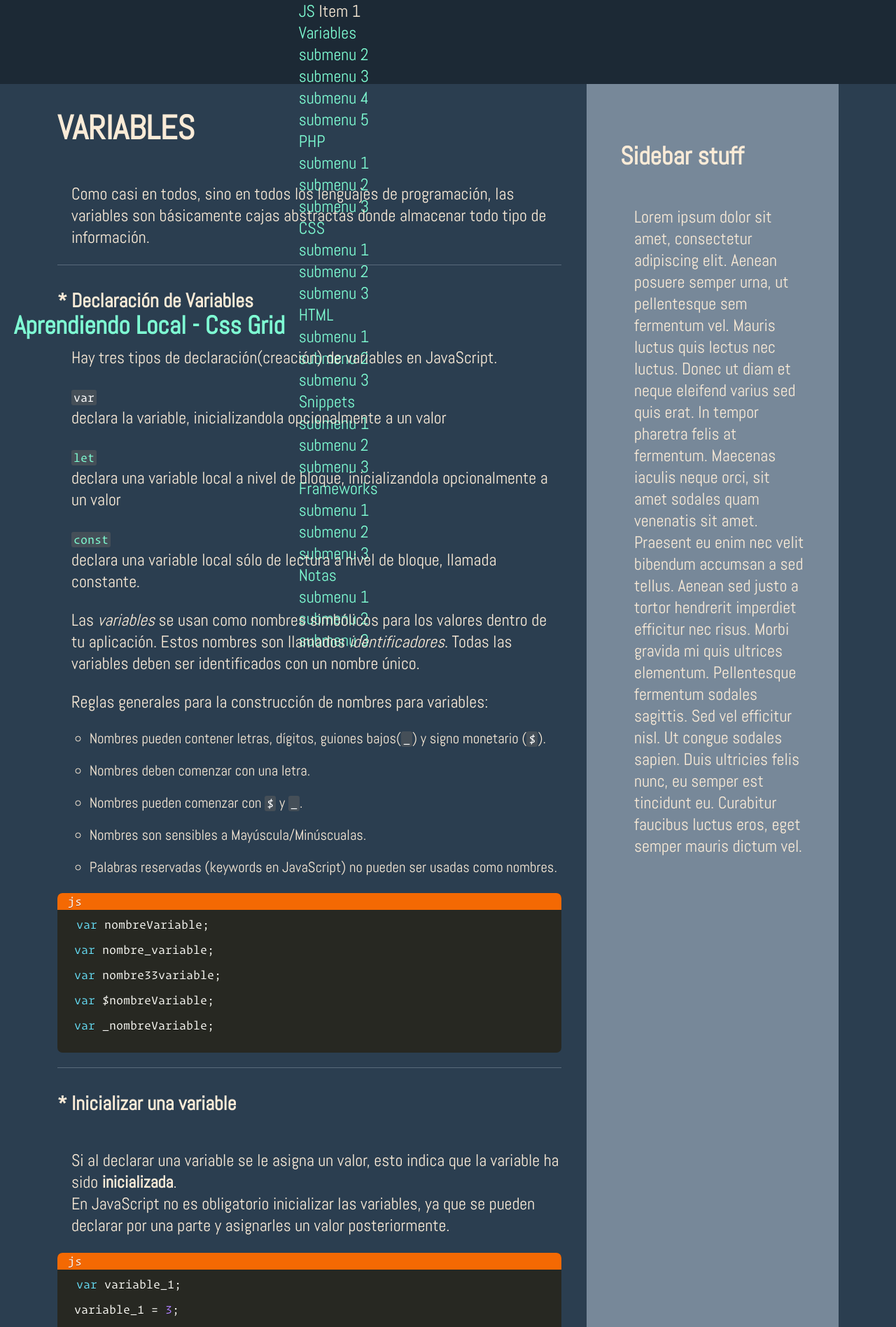
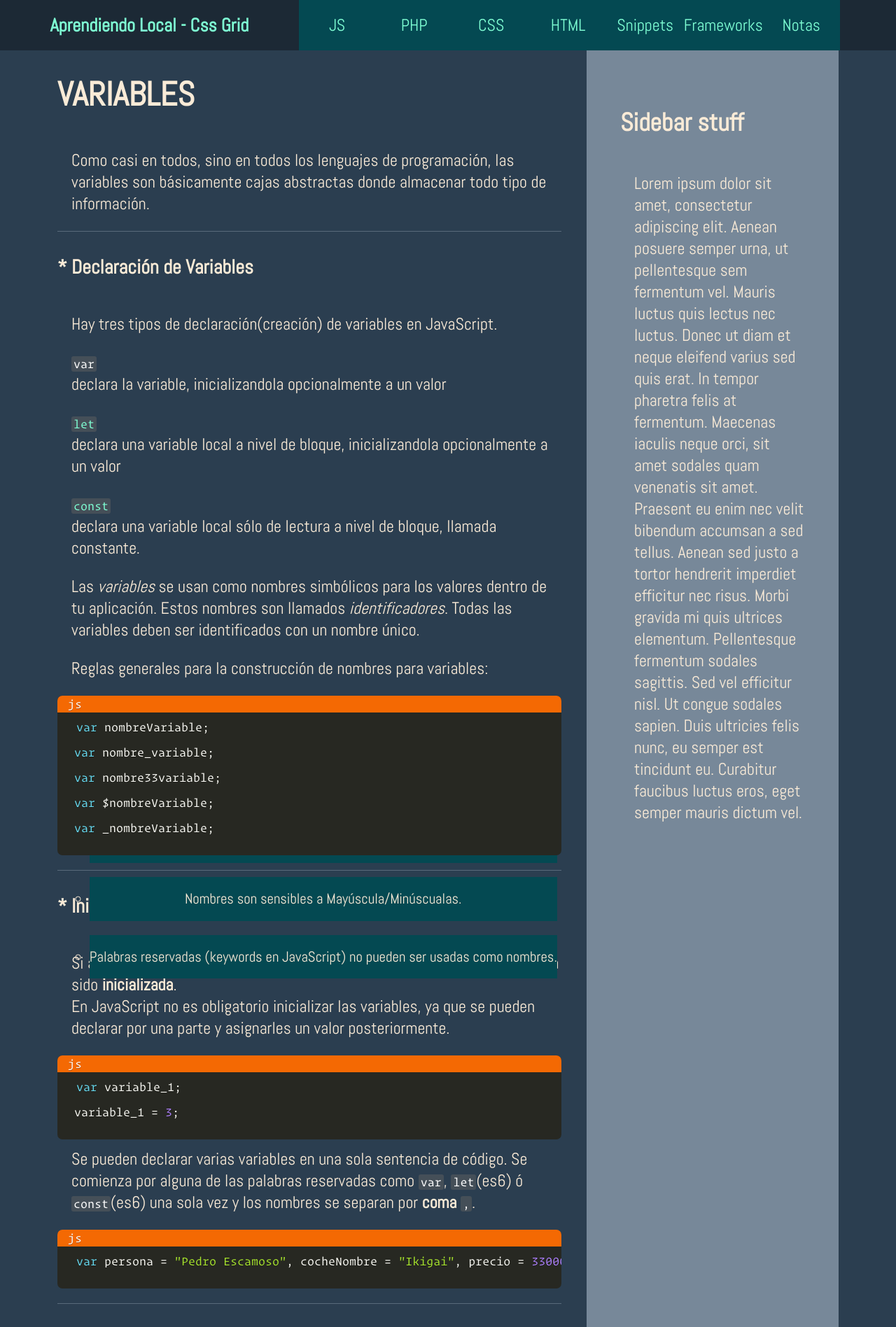
Before and after one commit to jesushernan3/aprendiendo.local, a PHP site: page /views/variables-js.php in a window 1280 px wide. Shown: the top 1896 px of the page at 70% size. Run offline with PHP 8.4, Linux system fonts and the light colour scheme.

Commit message:
resolviendo menu

```diff
--- a/css/main.css
+++ b/css/main.css
@@ -39,7 +39,7 @@ body {
 }
 body {
   grid-template:
-    "header header header header" 5em
+    "header header header header" 3em
     ". main sidebar ." auto
     "footer footer footer footer" 10em
     / 1fr minmax(30em, 5fr) minmax(15em, 2fr) 1fr;
@@ -79,7 +79,7 @@ header {
   grid-area: hero;
 }
 .header-title {
-  font-size: 1.5em;
+  font-size: 1.1em;
   display: flex;
   justify-content: center;
   -ms-align-items: center;
@@ -157,7 +157,36 @@ pre[rel="CODIGO"]::before {
 /*====================
   Main Nav
   ====================*/
+#main-nav {
+  grid-area: nav;
+}
+ul {
+  position: absolute;
+}
 
+ul li.menues {
+  float: left;
+  min-width: 110px;
+}
+ul li {
+  background: #044952;
+  line-height: 3em;
+  text-align: center;
+  cursor: pointer;
+}
+
+ul li a {
+  display: block;
+}
+
+ul li ul {
+  display: none;
+}
+
+.show {
+  display: block;
+  position: absolute;
+}
 /* Contenido
 ====================== */
 main {
--- a/inc/partials/nav-main.php
+++ b/inc/partials/nav-main.php
@@ -1,52 +1,58 @@
-<nav class="main-nav">
+<nav id="main-nav">
 	<ul>
-		<li class="menues"><a href="#">JS</a>
-			<span class="dropDown">Item 1</span>
+		<li class="menues">
+			<a href="#" class="dropDown">JS</a>
 			<ul>
 				<li><a href="../views/variables-js.php">Variables</a></li>
-				<li><a href="#">submenu 2</a></li>
+				<li><a href="#">submenu 2 mas largo</a></li>
 				<li><a href="#">submenu 3</a></li>
 				<li><a href="#">submenu 4</a></li>
 				<li><a href="#">submenu 5</a></li>
 			</ul>
 		</li>
-		<li class="menues"><a href="#">PHP</a>
+		<li class="menues">
+			<a href="#" class="dropDown">PHP</a>
 			<ul>
 				<li><a href="#">submenu 1</a></li>
 				<li><a href="#">submenu 2</a></li>
 				<li><a href="#">submenu 3</a></li>
 			</ul>
 		</li>
-		<li class="menues"><a href="#">CSS</a>
-						<ul>
+		<li class="menues">
+			<a href="#" class="dropDown">CSS</a>
+			<ul>
 				<li><a href="#">submenu 1</a></li>
 				<li><a href="#">submenu 2</a></li>
 				<li><a href="#">submenu 3</a></li>
 			</ul>
 		</li>
-		<li class="menues"><a href="#">HTML</a>
-						<ul>
+		<li class="menues">
+			<a href="#" class="dropDown">HTML</a>
+			<ul>
 				<li><a href="#">submenu 1</a></li>
 				<li><a href="#">submenu 2</a></li>
 				<li><a href="#">submenu 3</a></li>
 			</ul>
 		</li>
-		<li class="menues"><a href="#">Snippets</a>
-						<ul>
+		<li class="menues">
+			<a href="#" class="dropDown">Snippets</a>
+			<ul>
 				<li><a href="#">submenu 1</a></li>
 				<li><a href="#">submenu 2</a></li>
 				<li><a href="#">submenu 3</a></li>
 			</ul>
 		</li>
-		<li class="menues"><a href="#">Frameworks</a>
-						<ul>
+		<li class="menues">
+			<a href="#" class="dropDown">Frameworks</a>
+			<ul>
 				<li><a href="#">submenu 1</a></li>
 				<li><a href="#">submenu 2</a></li>
 				<li><a href="#">submenu 3</a></li>
 			</ul>
 		</li>
-		<li class="menues"><a href="#">Notas</a>
-						<ul>
+		<li class="menues">
+			<a href="#" class="dropDown">Notas</a>
+			<ul>
 				<li><a href="#">submenu 1</a></li>
 				<li><a href="#">submenu 2</a></li>
 				<li><a href="#">submenu 3</a></li>
--- a/js/main.js
+++ b/js/main.js
@@ -3,9 +3,7 @@ const toggleVisibility = e => e.classList.toggle("show");
 
 const handleDropdown = e => {
   const clickedItem = e.parentElement.lastChild.previousSibling;
-
   toggleVisibility(clickedItem);
-
   if (!opened) {
     opened = clickedItem;
   } else if (opened == clickedItem) {
--- a/recursos/Snippets/JS - Dropdown Menu.html
+++ b/recursos/Snippets/JS - Dropdown Menu.html
@@ -23,11 +23,6 @@
 
     main {
       clear: both
-    }
-
-    nav {
-      margin: 0 auto;
-      text-align: center;
     }
 
     ul {
```
